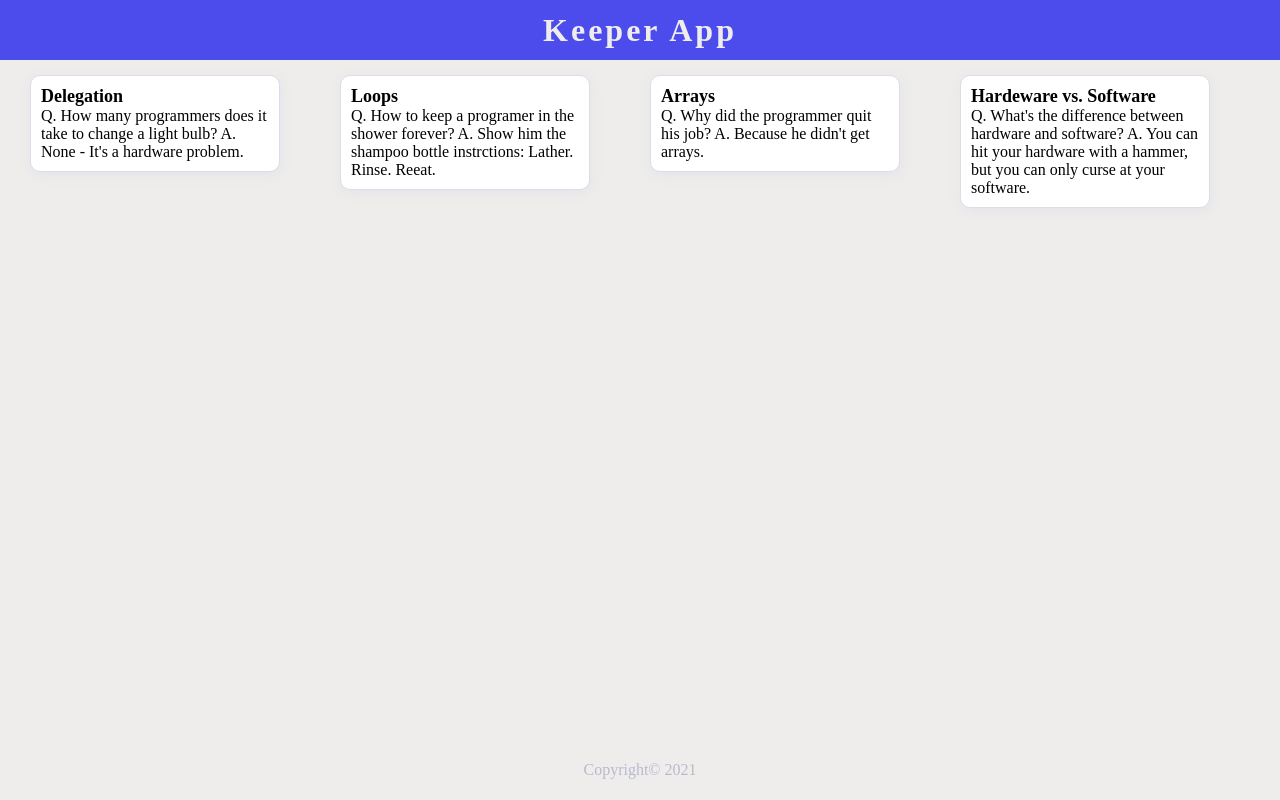
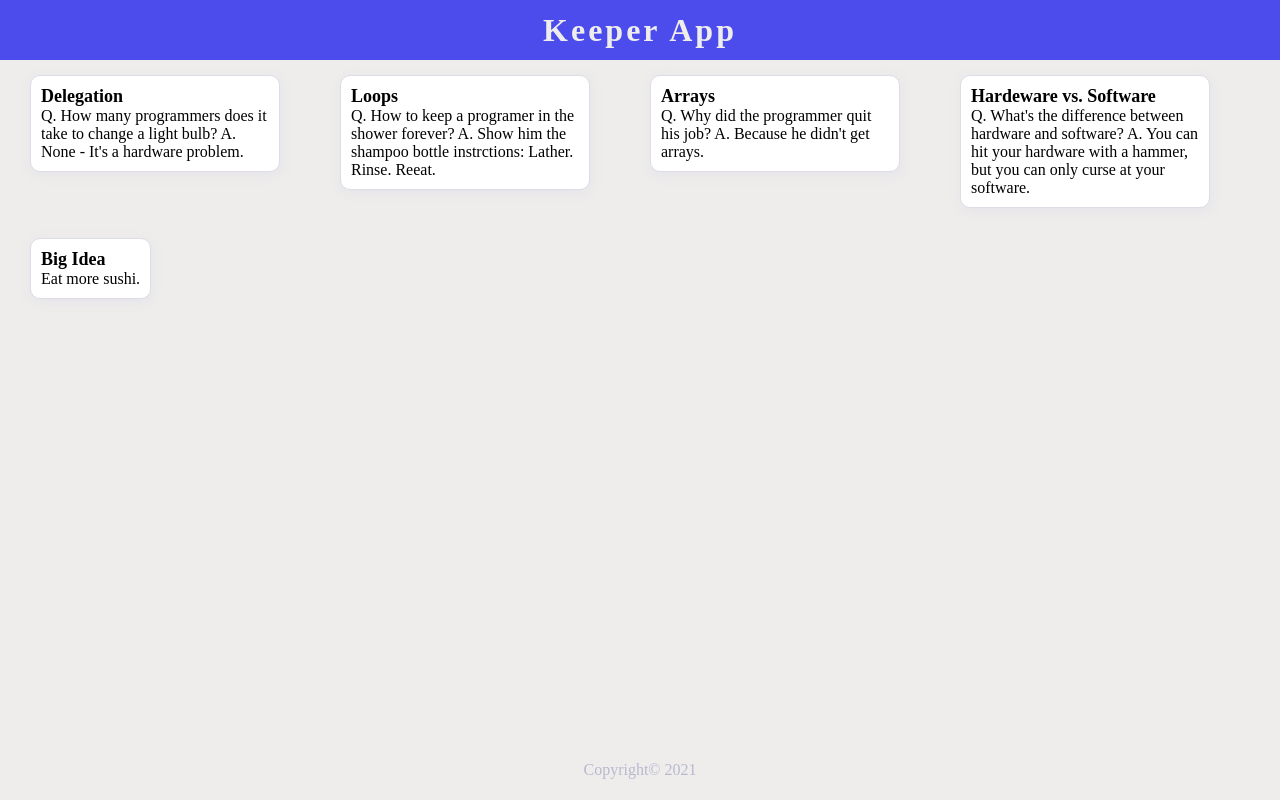
Before and after one commit to whitewolf8383/keeper-app, a React (Create React App) app: page / in a window 1280 px wide. Built offline with nearby package versions, Linux system fonts and the light colour scheme.

Commit message:
Updated function to arrow function

```diff
--- a/src/components/App.jsx
+++ b/src/components/App.jsx
@@ -8,21 +8,17 @@ import Header from "./Header";
 import Note from "./Note";
 import Footer from "./Footer";
 
-function createNote(notes) {
-  return(
-    <Note
-      key = {notes.id}
-      title = {notes.title}
-      message = {notes.message}
-    />
-  );
-}
-
 function App(){
   return(
     <div className="app-div">
       <Header />
-      {notes.map(createNote)}
+      {notes.map((notes) => {
+        return <Note
+          key = {notes.id}
+          title = {notes.title}
+          message = {notes.message}
+        />
+      })}
       <Footer />
     </div>
   );
--- a/src/notes.js
+++ b/src/notes.js
@@ -18,6 +18,11 @@ const notes = [
     id: 3,
     title: "Hardeware vs. Software",
     message: "Q. What's the difference between hardware and software? A. You can hit your hardware with a hammer, but you can only curse at your software."
+  },
+  {
+    id: 4,
+    title: "Big Idea",
+    message: "Eat more sushi."
   }
 ];
 
```
